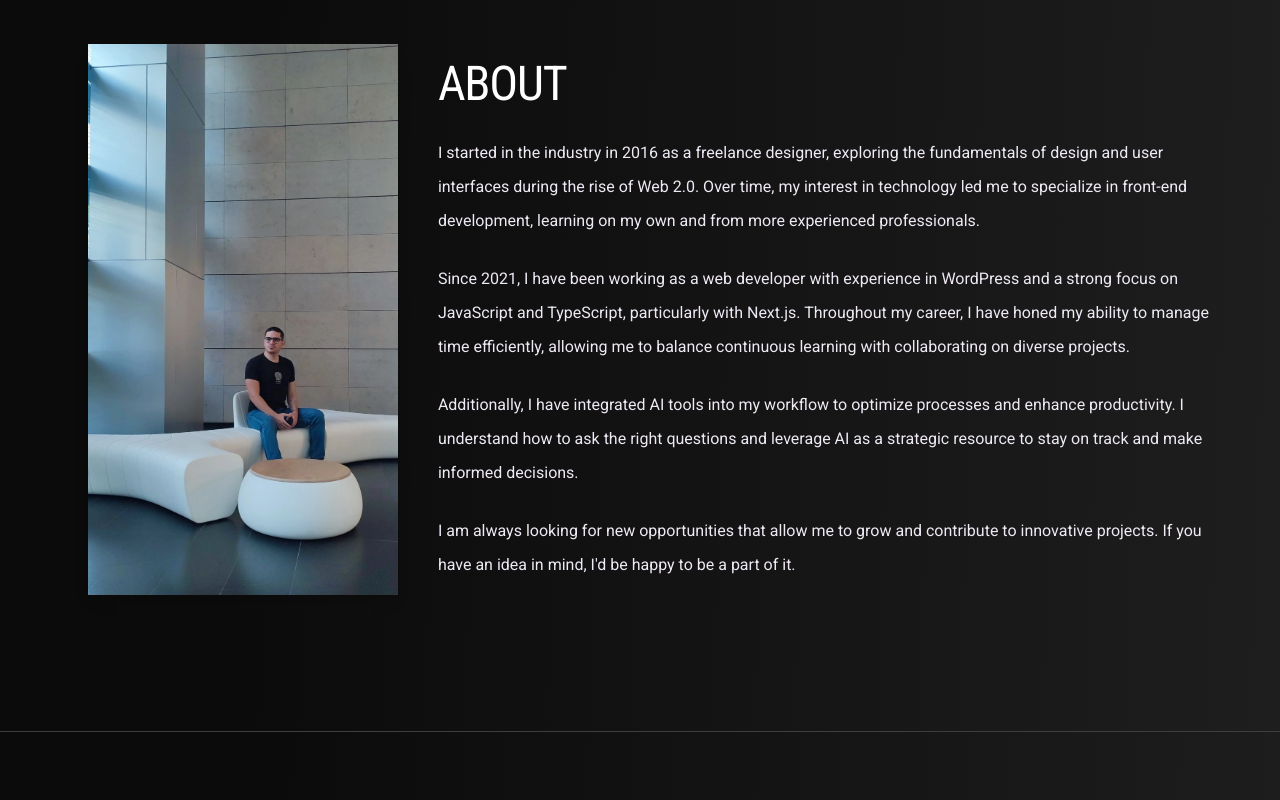
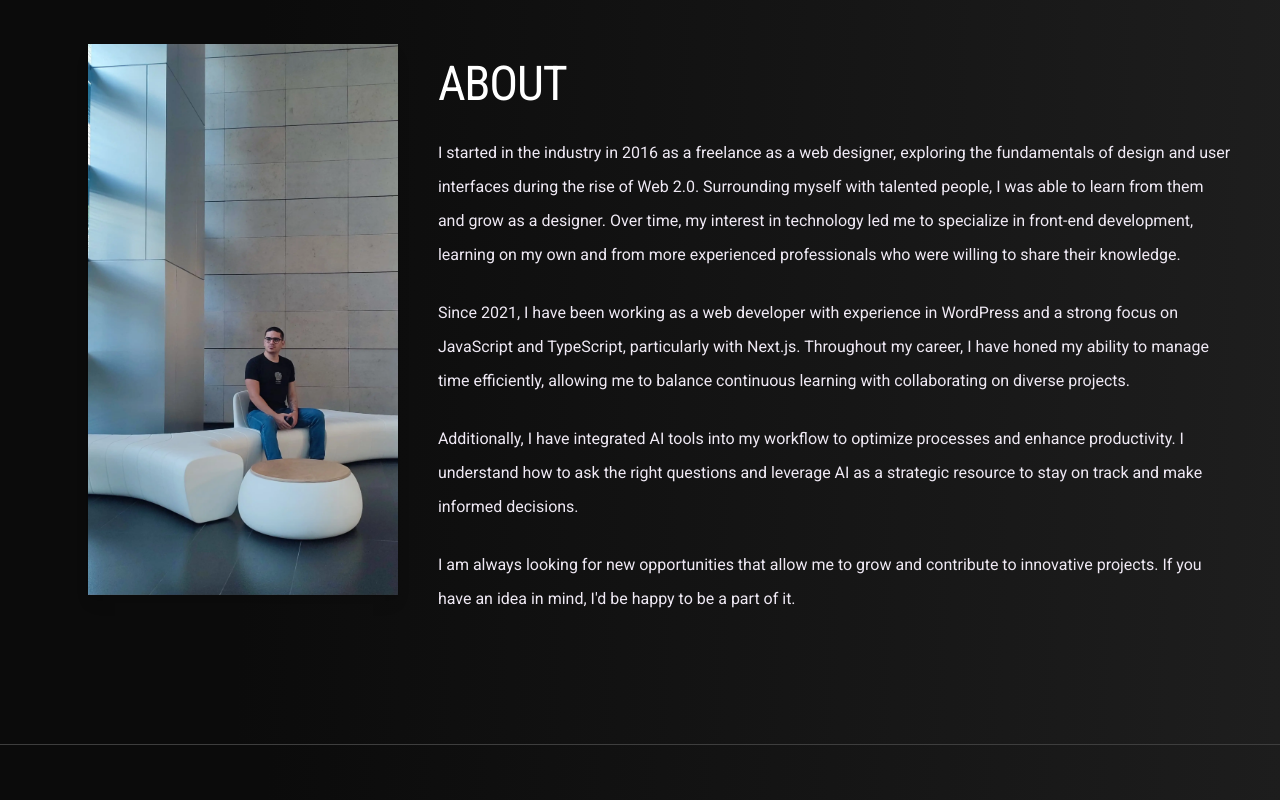
Before and after one commit to jor-g-r/portfolio-Jorge-Rondon, a Next.js app in the folder portfolio/: page / in a window 1280 px wide. Shown: the part 980-1780 px from the top of the page. Built offline with nearby package versions, Linux system fonts and the light colour scheme.

Commit message:
About intro opt

```diff
--- a/portfolio/src/app/components/About.tsx
+++ b/portfolio/src/app/components/About.tsx
@@ -49,11 +49,14 @@ export default function About() {
                                            text-white-100 leading-[34px]"
               >
                 <p>
-                  I started in the industry in 2016 as a freelance designer,
-                  exploring the fundamentals of design and user interfaces
-                  during the rise of Web 2.0. Over time, my interest in
+                  I started in the industry in 2016 as a freelance as a web
+                  designer, exploring the fundamentals of design and user
+                  interfaces during the rise of Web 2.0.
+                  Surrounding myself with talented people, I was able to learn
+                  from them and grow as a designer. Over time, my interest in
                   technology led me to specialize in front-end development,
-                  learning on my own and from more experienced professionals.
+                  learning on my own and from more experienced professionals who
+                  were willing to share their knowledge.
                 </p>
 
                 <p>
```
